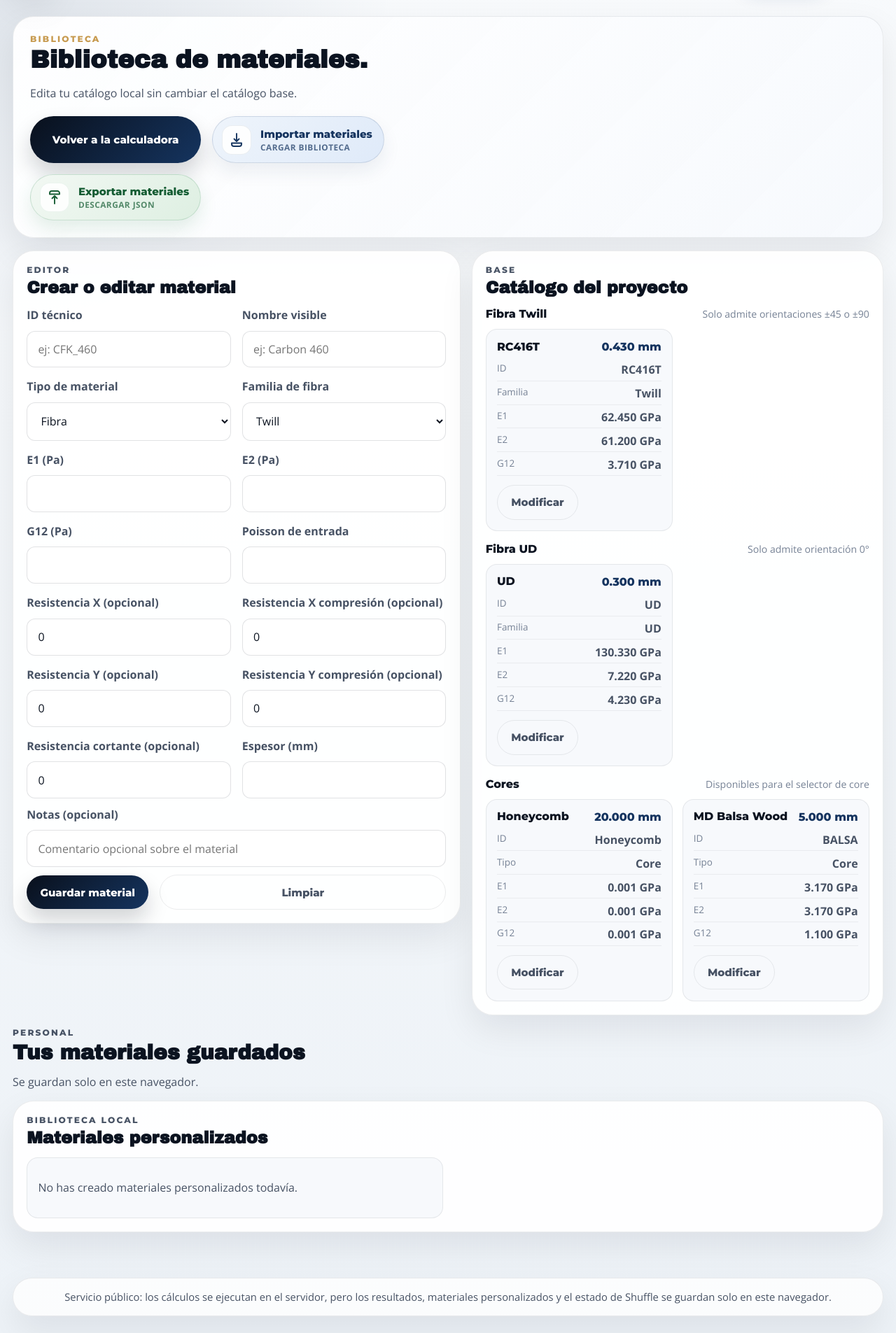
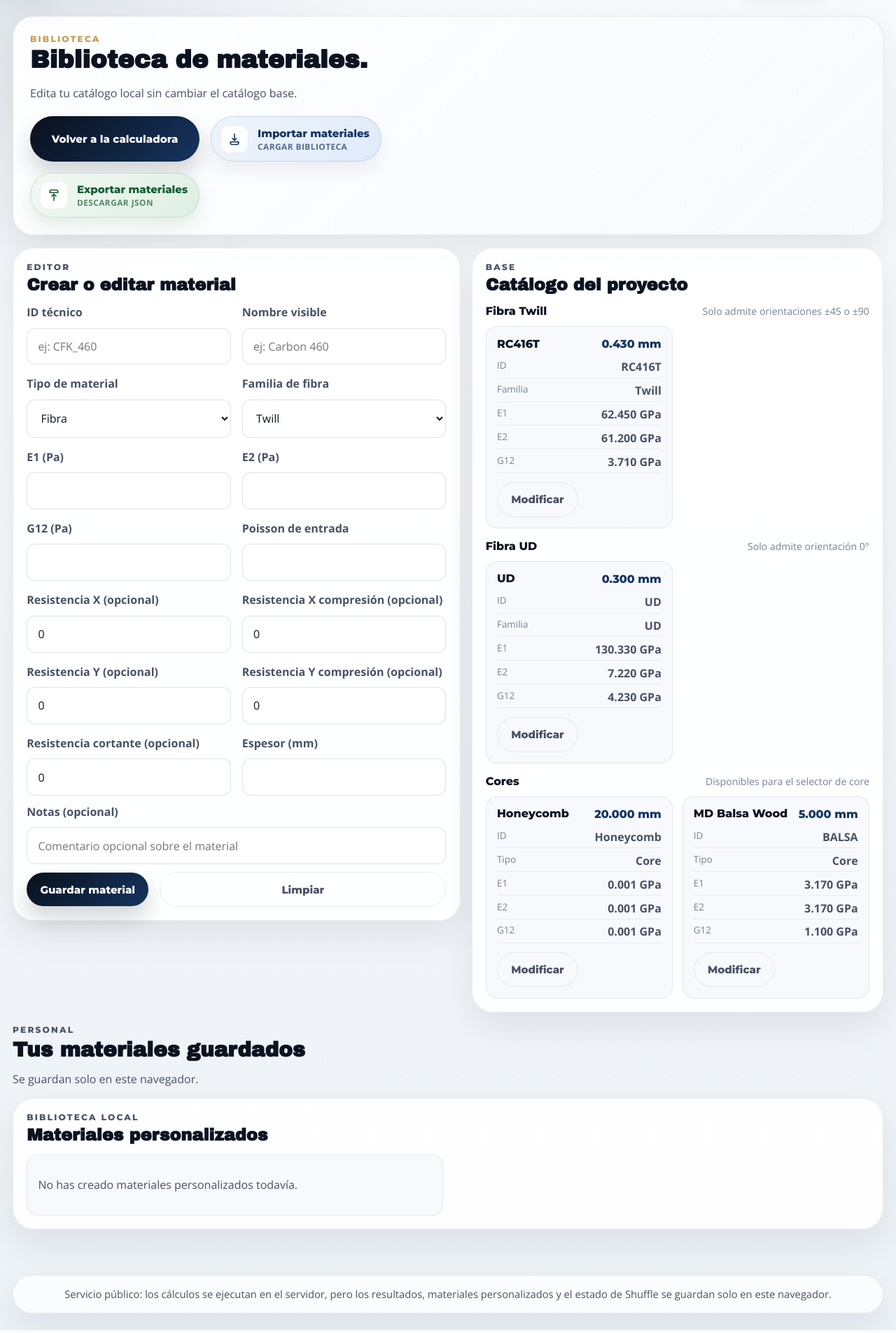
Before and after one commit to gonzalezreciogpt-a11y/laminate-theory-tool, a FastAPI app: page /materials-library in a window 1280 px wide. Shown: the part 86-1991 px from the top of the page at 70% size. Run offline with FastAPI, Linux system fonts and the light colour scheme; some libraries are stand-ins or nearby versions.

Commit message:
Refine material transfer icon sizing

```diff
--- a/app/web/static/styles.css
+++ b/app/web/static/styles.css
@@ -377,10 +377,10 @@ summary {
   display: inline-flex;
   align-items: center;
   justify-content: center;
-  width: 42px;
-  height: 42px;
-  flex: 0 0 42px;
-  border-radius: 14px;
+  width: 40px;
+  height: 40px;
+  flex: 0 0 40px;
+  border-radius: 12px;
   background: rgba(255, 255, 255, 0.9);
   box-shadow: inset 0 0 0 1px rgba(21, 52, 95, 0.08);
 }
@@ -390,8 +390,8 @@ summary {
 }
 
 .catalog-transfer-icon svg {
-  width: 24px;
-  height: 24px;
+  width: 20px;
+  height: 20px;
   display: block;
 }
 
```
